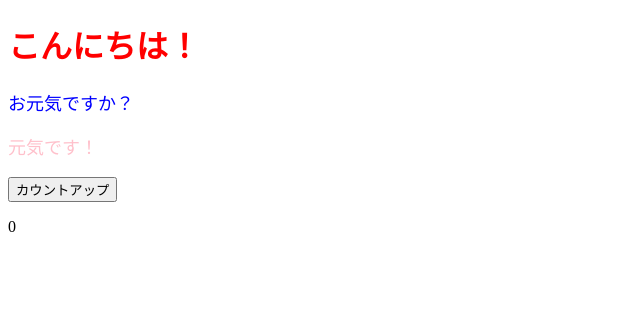
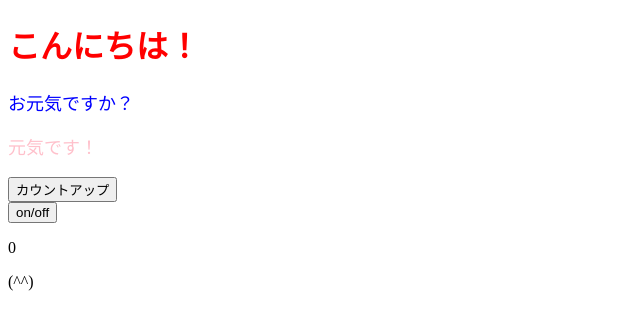
Before and after one commit to 2000-ozawa/react-test, a React (Create React App) app: page / in a window 1280 px wide. Shown: the top 330 px of the page, without its empty margins (0-640 px from the left). Built offline with nearby package versions, Linux system fonts and the light colour scheme.

Commit message:
表示/非表示の変更処理を実装 ボタンを押すことで要素の表示/非表示が入れ替わる処理を実装

```diff
--- a/src/App.jsx
+++ b/src/App.jsx
@@ -2,17 +2,26 @@ import React, { useState } from "react";
 import ColorfullMessage from "./components/ColorfullMessage";
 
 const App = () => {
+  const [num, setNum] = useState(0);
+  const [faceShowFlag, setFaceShowFlag] = useState(true);
+
   const onClickCountUp = () => {
     setNum(num + 1);
   };
-  const [num, setNum] = useState(0);
+  const onClickSwitchShowFlag = () => {
+    setFaceShowFlag(!faceShowFlag);
+  };
+
   return (
     <>
       <h1 style={{ color: "red" }}>こんにちは！</h1>
       <ColorfullMessage color="blue">お元気ですか？</ColorfullMessage>
       <ColorfullMessage color="pink">元気です！</ColorfullMessage>
       <button onClick={onClickCountUp}>カウントアップ</button>
+      <br />
+      <button onClick={onClickSwitchShowFlag}>on/off</button>
       <p>{num}</p>
+      {faceShowFlag && <p>(^^)</p>}
     </>
   );
 };
```
